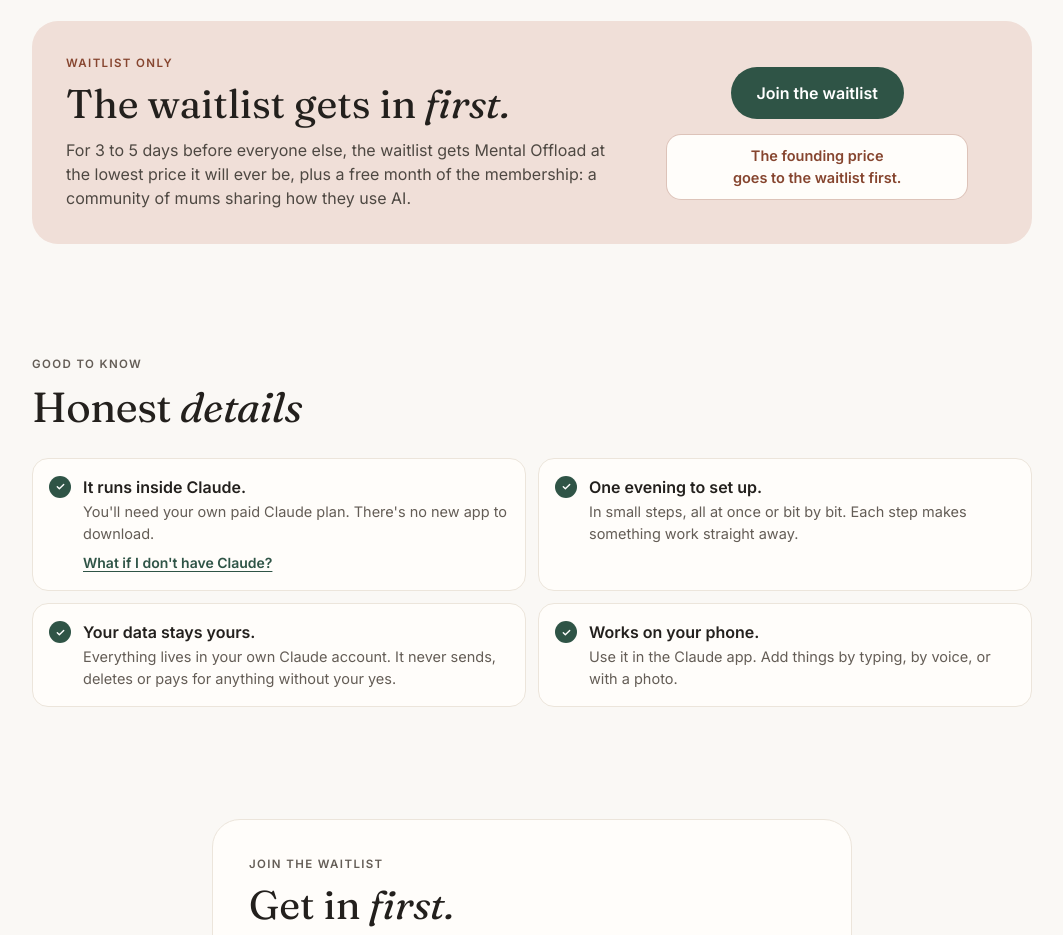
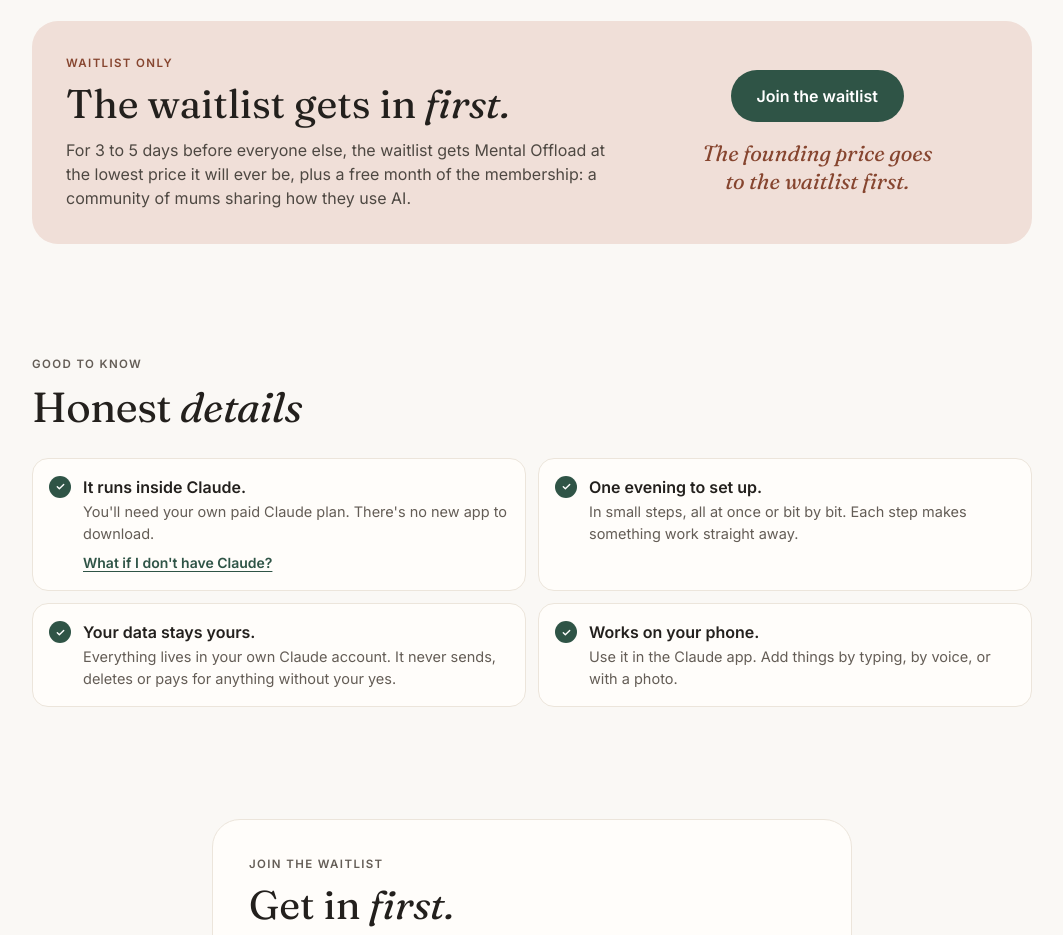
Before and after one commit to OlyenaID/mental-offload, a plain HTML site: page waitlist/index.html in a window 1280 px wide. Shown: the part 2100-3035 px from the top of the page, without its empty margins (108-1171 px from the left). Drawn offline with Linux system fonts and the light colour scheme.

Commit message:
Founding price line in italic Fraunces instead of a pill
Co-Authored-By: Claude Opus 5.5 <noreply@anthropic.com>

```diff
--- a/waitlist/index.html
+++ b/waitlist/index.html
@@ -124,7 +124,7 @@ section{padding-block:56px}
 .offer h2{font-size:clamp(28px,4vw,40px);line-height:1.1;margin-top:10px}
 .offer p{color:#4E4842;margin:12px 0 0}
 .offer-cta{text-align:center}
-.offer-cta .note{display:inline-block;margin-top:16px;padding:10px 18px;border-radius:14px;background:var(--card);color:#86452F;text-wrap:balance;max-width:300px;font-size:14.5px;font-weight:600;box-shadow:0 0 0 1px rgba(134,69,47,.18)}
+.offer-cta .note{margin:18px auto 0;max-width:280px;font-family:var(--display);font-style:italic;font-weight:400;font-size:22px;line-height:1.25;color:#86452F;text-wrap:balance}
 .know-link{display:inline-block;margin-top:8px;font-size:14px;font-weight:600;color:var(--green);text-underline-offset:3px}
 .alt{max-width:640px;margin:18px auto 0}
 .alt summary{list-style:none;cursor:pointer;display:flex;align-items:center;justify-content:space-between;gap:12px;padding:16px 22px;border:1px solid var(--line);border-radius:18px;background:var(--card);font-weight:600;font-size:16px}
```
